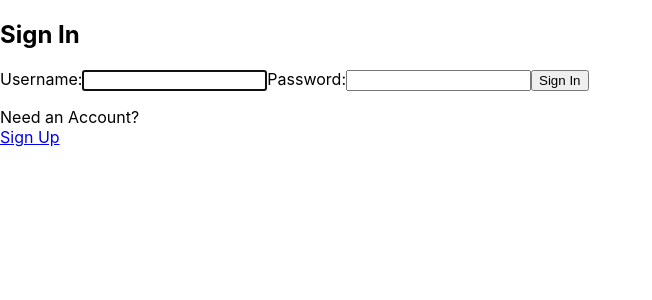
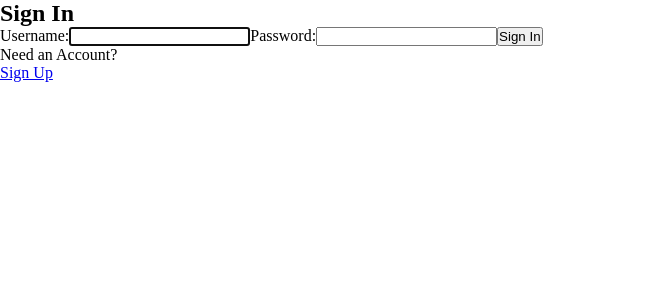
Before and after one commit to aslinurtolga/React-User-Login-and-Authentication-with-Axios, a React (Create React App) app: page / in a window 1280 px wide. Shown: the top 300 px of the page, without its empty margins (0-652 px from the left). Built offline with nearby package versions, Linux system fonts and the light colour scheme.

Commit message:
feat: form style is setup

```diff
--- a/src/Login.js
+++ b/src/Login.js
@@ -1,5 +1,6 @@
 import React from "react";
 import { useRef, useState, useEffect } from "react";
+import "./index.css"
 
 const Login = () => {
   const userRef = useRef();
--- a/src/index.css
+++ b/src/index.css
@@ -1,13 +1,20 @@
-body {
+@import url("https://fonts.googleapis.com/css2?family=Nunito&display=swap");
+
+* {
   margin: 0;
-  font-family: -apple-system, BlinkMacSystemFont, 'Segoe UI', 'Roboto', 'Oxygen',
-    'Ubuntu', 'Cantarell', 'Fira Sans', 'Droid Sans', 'Helvetica Neue',
-    sans-serif;
-  -webkit-font-smoothing: antialiased;
-  -moz-osx-font-smoothing: grayscale;
+  padding: 0;
+  box-sizing: border-box;
 }
 
-code {
-  font-family: source-code-pro, Menlo, Monaco, Consolas, 'Courier New',
-    monospace;
+.errmsg {
+  background-color: lightcyan;
+  color: aquamarine;
+  font-weight: bold;
+  padding: 0.5rem;
+  margin-bottom: 0.5rem;
 }
+
+.line {
+
+  display: inline-block;
+}
```
